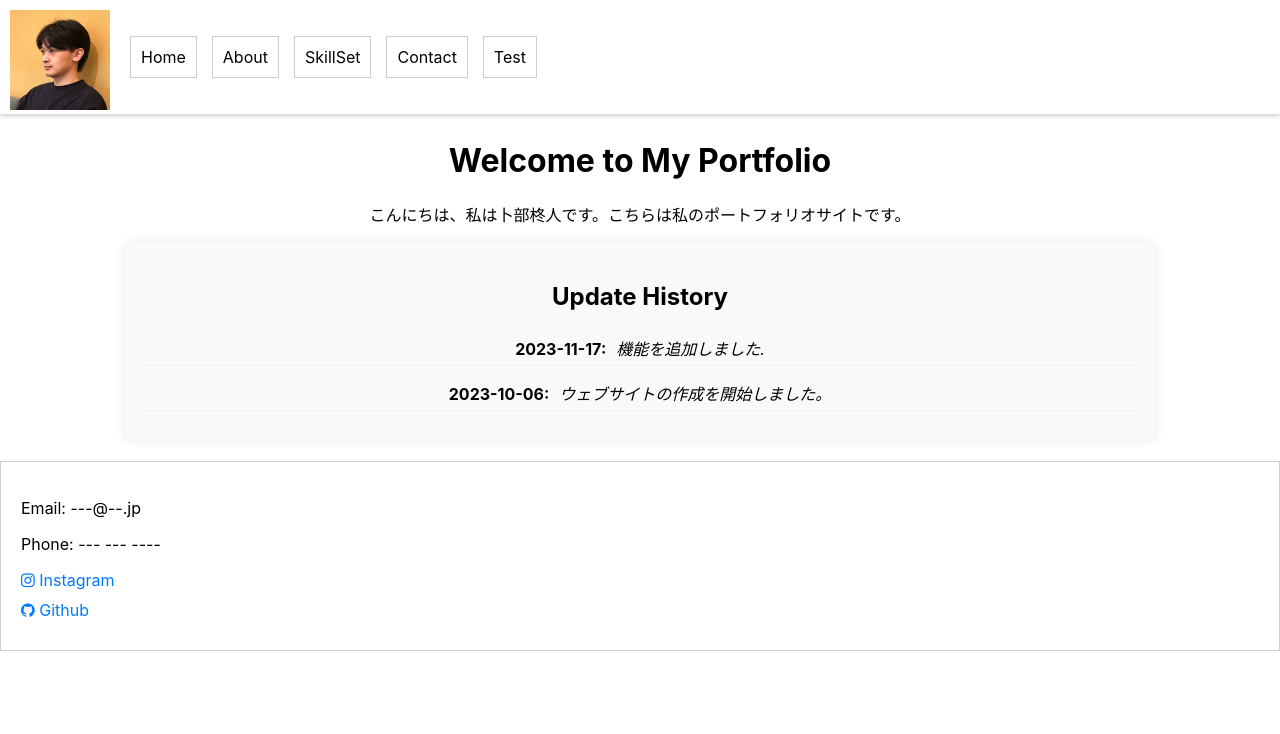
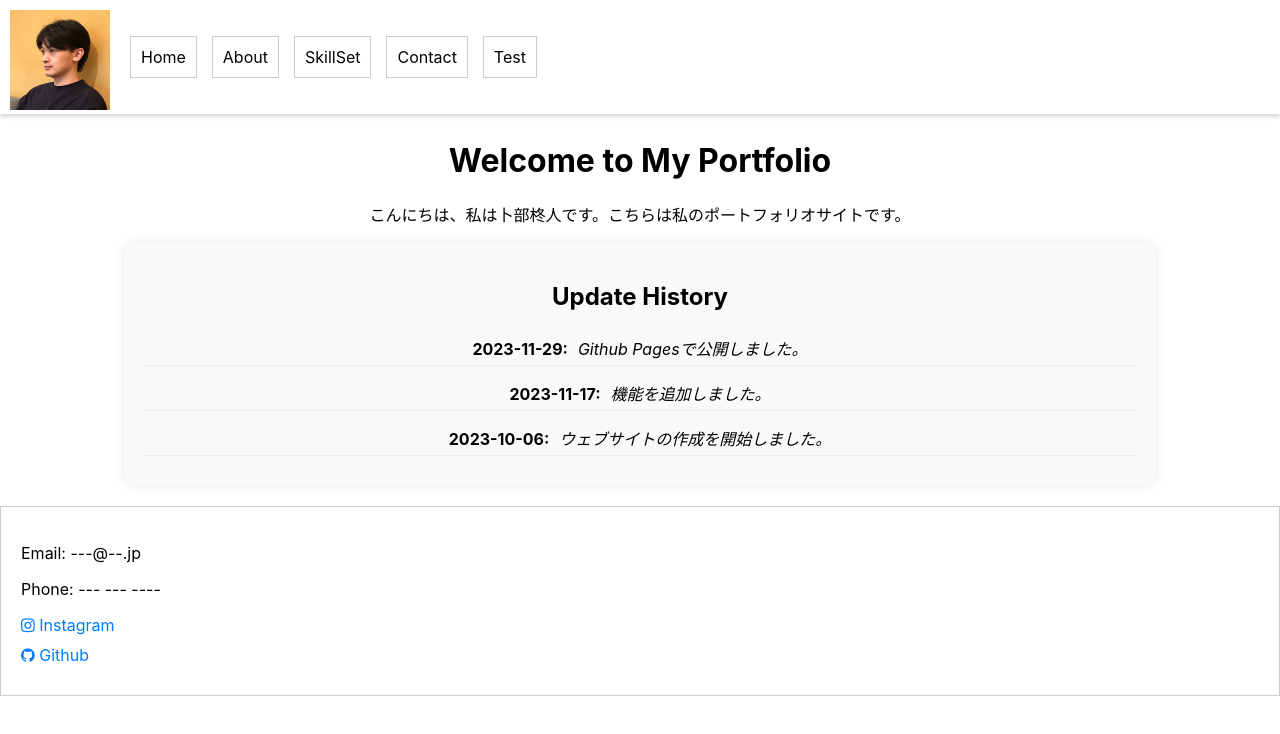
Before and after one commit to shu13579/My_Portfolio, a React (Create React App) app: page / in a window 1280 px wide. Shown: the top 734 px of the page. Built offline with nearby package versions, Linux system fonts and the light colour scheme.

Commit message:
updateの更新

```diff
--- a/src/components/UpdateHistory.tsx
+++ b/src/components/UpdateHistory.tsx
@@ -8,7 +8,8 @@ type Update = {
 
 const UpdateHistory: React.FC = () => {
   const updates: Update[] = [
-    { date: '2023-11-17', description: '機能を追加しました.' },
+    { date: '2023-11-29', description: 'Github Pagesで公開しました。' },
+    { date: '2023-11-17', description: '機能を追加しました。' },
     { date: '2023-10-06', description: 'ウェブサイトの作成を開始しました。' }
   ];
 
```
